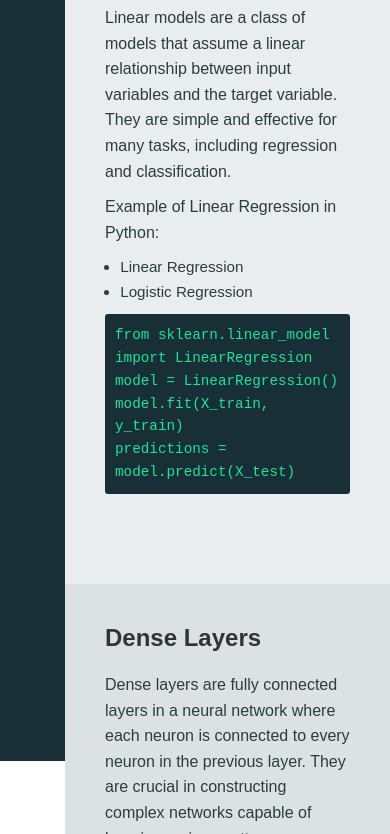
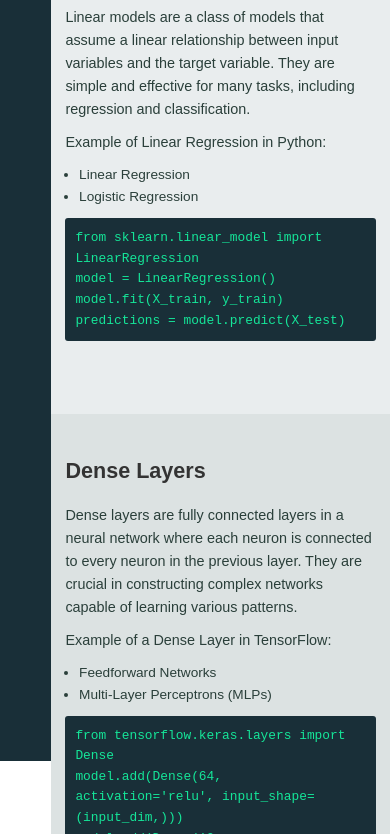
Before and after one commit to Ayoub-Younes/technical-documentation-page, a plain HTML site: page index.html in a window 390 px wide. Shown: the part 83-917 px from the top of the page. Drawn offline with Linux system fonts and the light colour scheme.

Commit message:
update git

```diff
--- a/styles.css
+++ b/styles.css
@@ -21,7 +21,7 @@ body {
   font-family: Arial, sans-serif;
   font-size: 1em;
   display: flex;
-  min-height: 100vh;
+  height: 100%;
 }
 
 
@@ -253,11 +253,11 @@ code {
 @media (max-width: 768px) {
 
   body {
-    font-size: 1em;
+    font-size: 0.9em;
   }
 
   nav {
-    transform: translateX(calc(25px + 2.5em - 350px));
+    transform: translateX(calc(15px + 2.5em - 350px));
     width: var(--sidebar-width-1);
     padding: 5em 1em;
     transition: all 0.3s ease;
@@ -267,6 +267,7 @@ code {
     transform: translateX(0);
   }
 
+
   .side-bar {
     opacity: 0;
     transition: all 0.3s ease;
@@ -274,10 +275,6 @@ code {
 
   .side-bar.active {
     opacity: 1;
-  }
-
-  main {
-    margin-left: calc(25px + 2.5em);
   }
 
   nav h2 {
@@ -289,4 +286,21 @@ code {
     display: block;
   }
 
+  main section {
+  gap: 10px;
+  padding: 3em 1em;
+  margin-bottom: 30px;
+  }
+
+  main h2 {
+    padding-bottom: 0;
+  }
+
+
+  main {
+    margin-left: calc(15px + 2.5em);
+  }
+
+
+
 }
```
